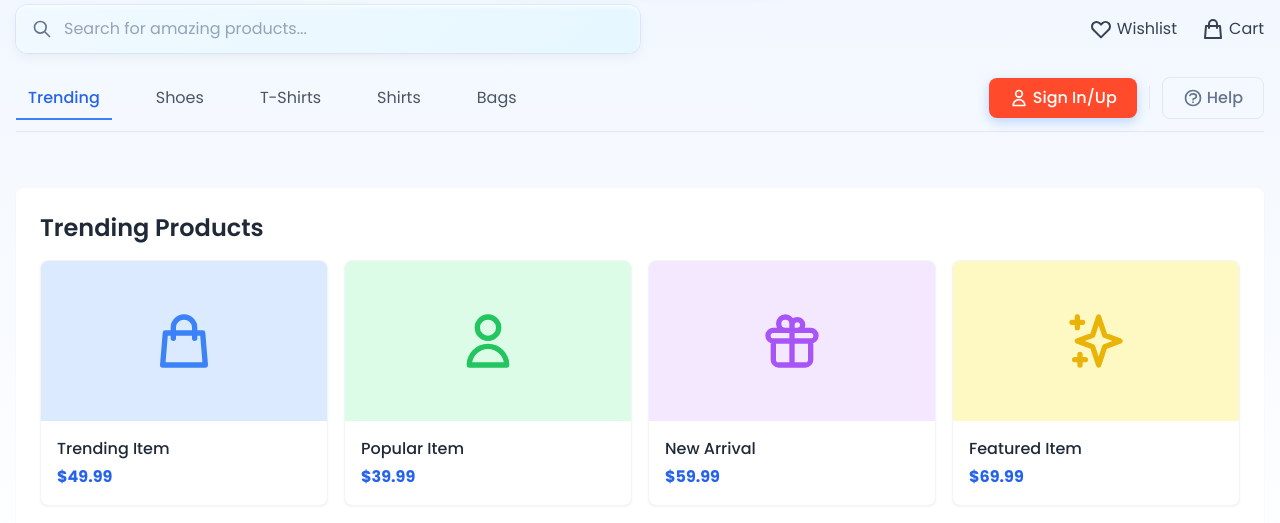
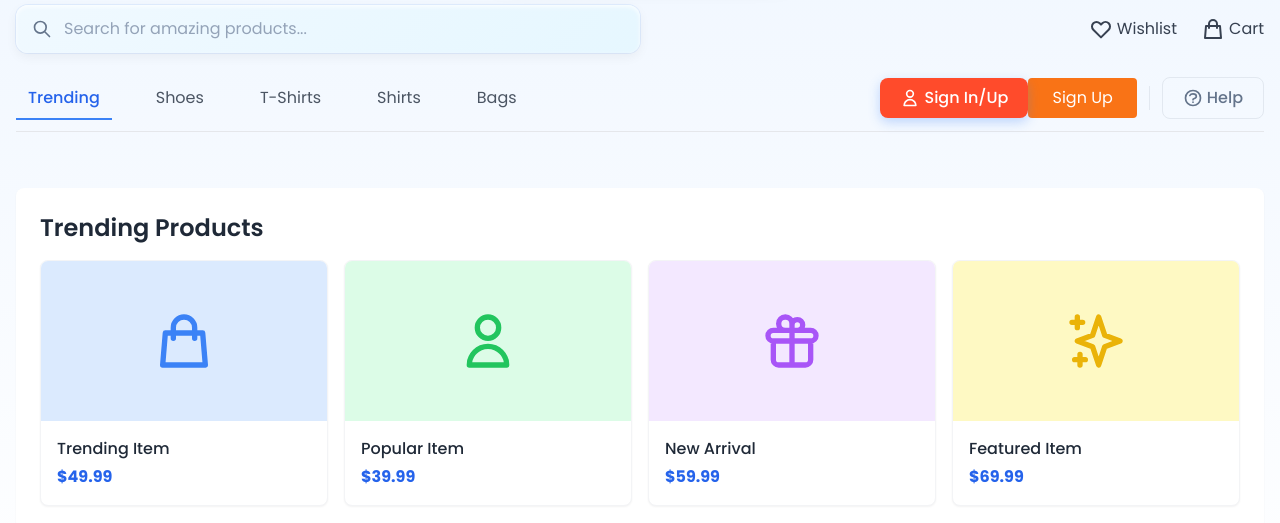
Before and after one commit to shettyprajwal223/udesign-lab, a plain HTML site: page index.html in a window 1280 px wide. Shown: the part 153-676 px from the top of the page. Drawn offline with nearby package versions, Linux system fonts and the light colour scheme.

Commit message:
index.html

```diff
--- a/index.html
+++ b/index.html
@@ -614,6 +614,7 @@
                         </svg>
                         Sign In/Up
                     </button>
+                        <a href="signup.html" class="bg-orange-500 text-white px-6 py-2 rounded hover:bg-orange-600">Sign Up</a>
 
                     <div class="nav-divider mx-3"></div>
 
```
